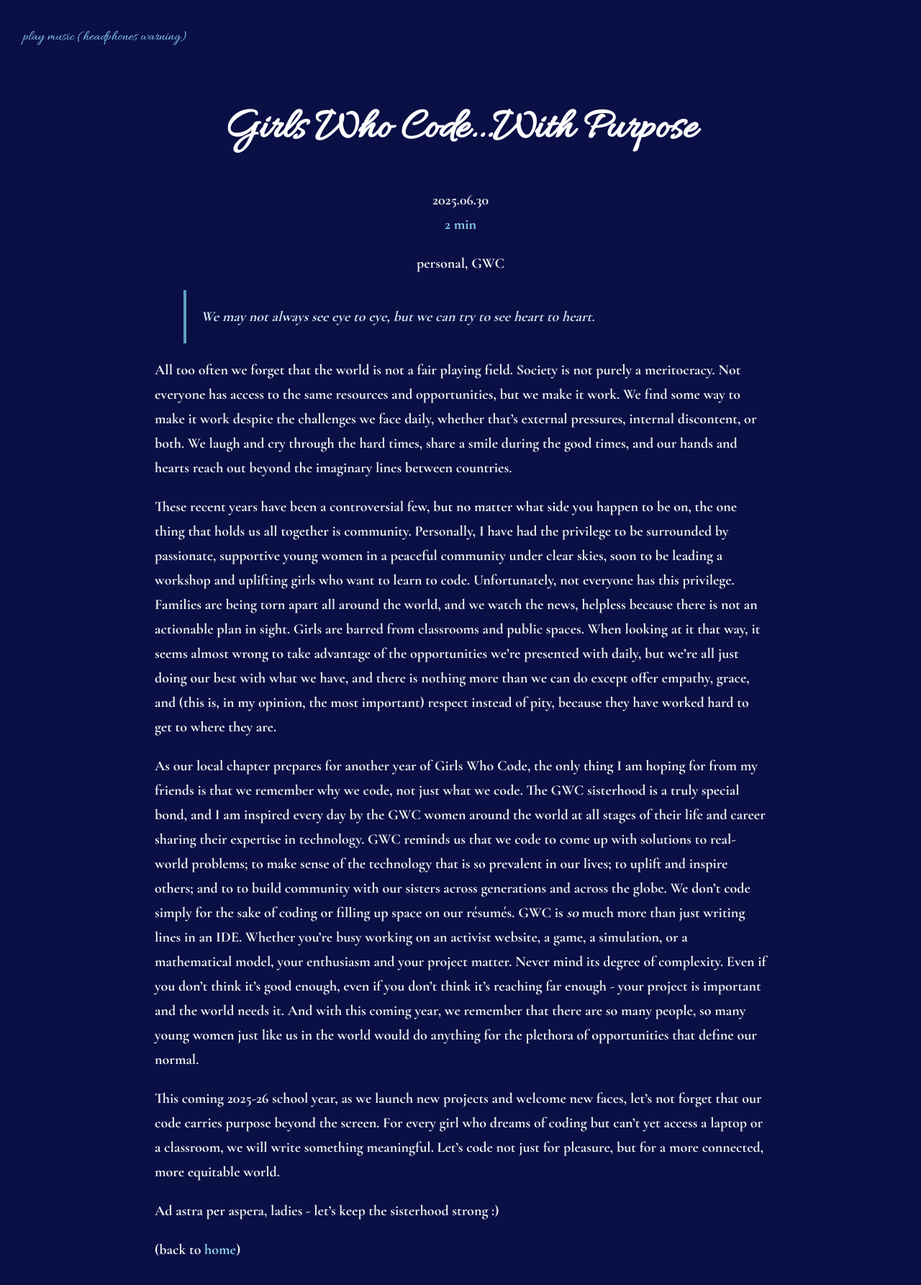
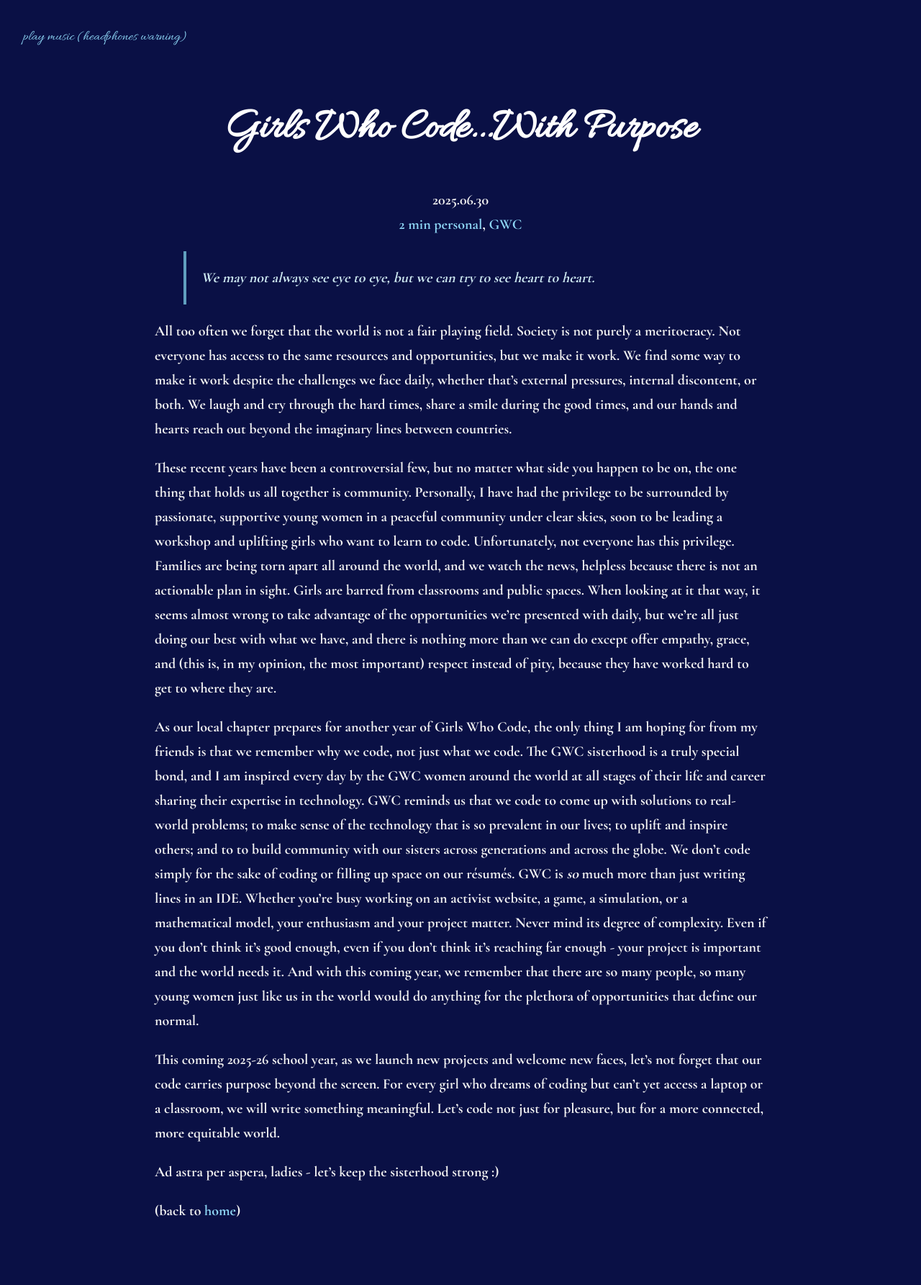
Before and after one commit to leucinemymind/leucinemymind.github.io, a Jekyll site: the page built from _posts/2025-06-30-gwc.md, in a window 1280 px wide. Shown: the whole page at 72% size. Built offline with Jekyll 4.4.1, drawn with Linux system fonts in a browser that asks for light colours; our own code applies the rules of GitHub Pages for plain Markdown files; after the commit the page ends 1731 px from its top, so only the background shows below that.

Commit message:
more styling

```diff
--- a/_layouts/post.html
+++ b/_layouts/post.html
@@ -12,11 +12,9 @@
       {% assign reading_time = words | divided_by:200 %}
       <span style="color:#8ed6f5">{{ reading_time | ceil }} min</span>
         {% if page.tags %}
-    <p class="tags">
       {% for tag in page.tags %}
-        <span style="color:#8ed6f5, text-align:center">{{ tag }}</span>{% unless forloop.last %}, {% endunless %}
+        <span style="color:#8ed6f5">{{ tag }}</span>{% unless forloop.last %}, {% endunless %}
       {% endfor %}
-    </p>
     {% endif %}
       </div>
   </p>
```
